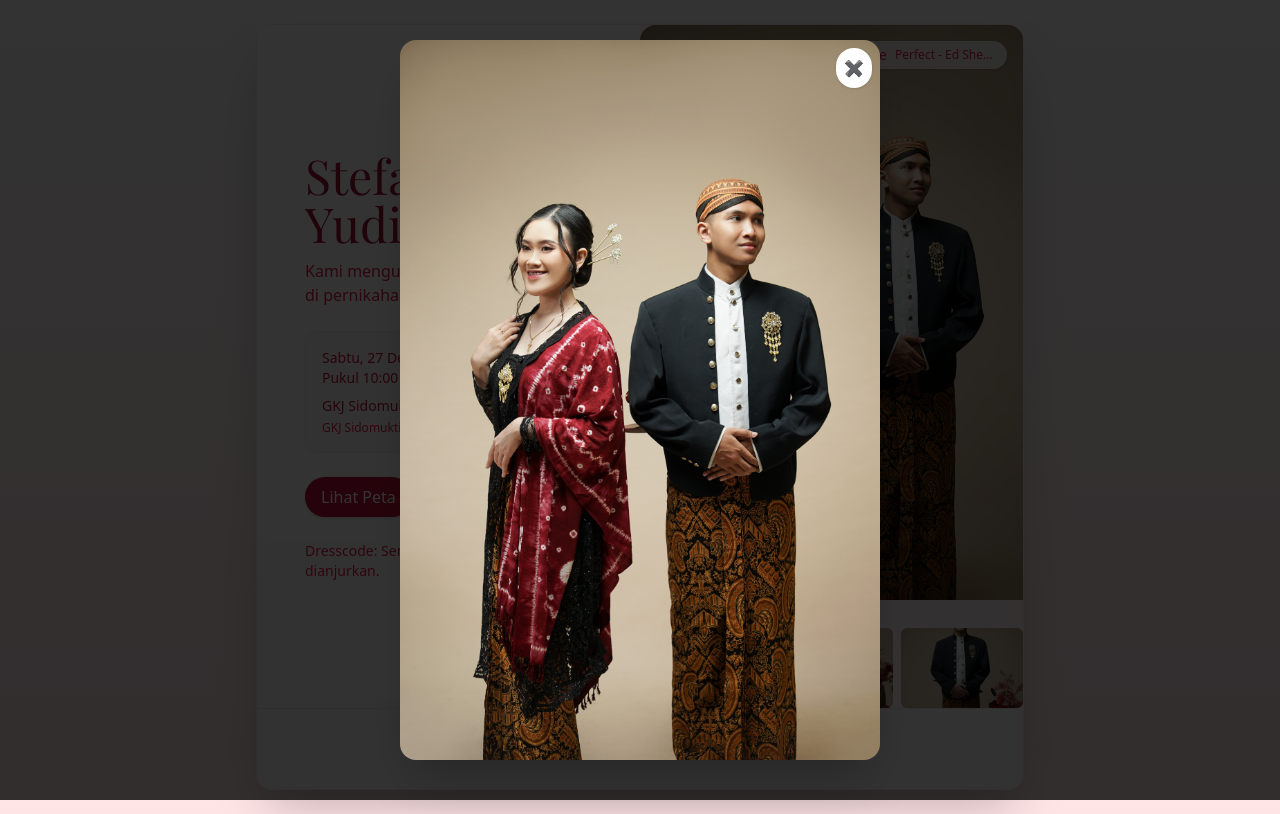
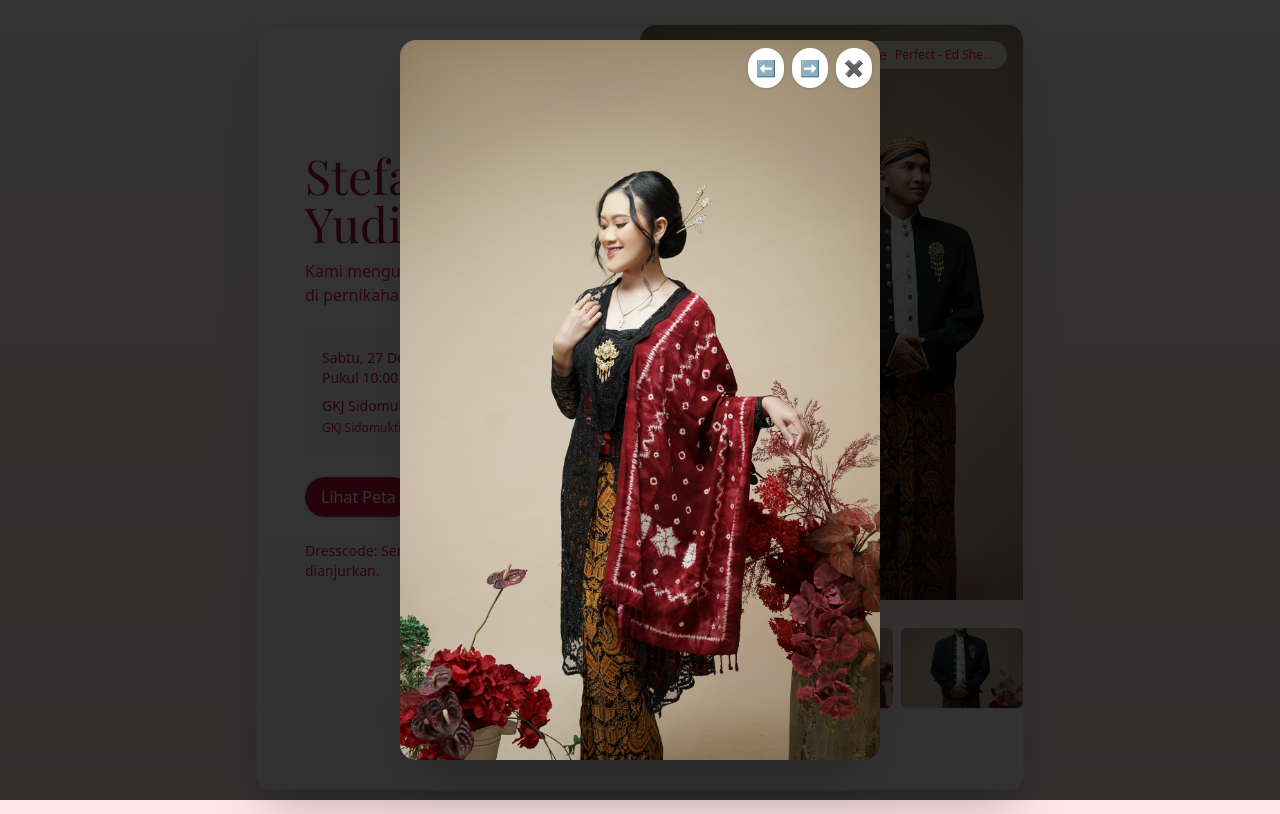
Before and after one commit to masyoedit/test-wedd, a Next.js app: page / in a window 1280 px wide. Both pictures are taken after a click on the picture 831 px from the left and 312 px from the top of the page. Built offline with nearby package versions, Linux system fonts and the light colour scheme.

Commit message:
Update index.js

```diff
--- a/pages/index.js
+++ b/pages/index.js
@@ -18,6 +18,7 @@ export default function WeddingInvite() {
     "/images/gallery2.jpg",
     "/images/gallery3.jpg",
   ];
+
   const playlist = [
     { title: "Perfect - Ed Sheeran", src: "/music/perfect.mp3" },
     { title: "All of Me - John Legend", src: "/music/allofme.mp3" },
@@ -31,9 +32,11 @@ export default function WeddingInvite() {
   const audioRef = useRef(null);
 
   // 📸 Popup zoom foto
-  const [selectedPhoto, setSelectedPhoto] = useState(null);
-  const openPhoto = (src) => setSelectedPhoto(src);
-  const closePhoto = () => setSelectedPhoto(null);
+  const [selectedPhotoIndex, setSelectedPhotoIndex] = useState(null);
+  const openPhoto = (index) => setSelectedPhotoIndex(index);
+  const closePhoto = () => setSelectedPhotoIndex(null);
+  const nextPhoto = () => setSelectedPhotoIndex((prev) => (prev + 1) % galleryPhotos.length);
+  const prevPhoto = () => setSelectedPhotoIndex((prev) => (prev - 1 + galleryPhotos.length) % galleryPhotos.length);
 
   // 🎵 Fade-in lembut
   function fadeInAudio(audio) {
@@ -51,7 +54,6 @@ export default function WeddingInvite() {
 
   // 🎵 Setup dan kontrol musik
   useEffect(() => {
-    // Hentikan audio lama jika ada
     if (audioRef.current) {
       audioRef.current.pause();
       audioRef.current.currentTime = 0;
@@ -61,12 +63,12 @@ export default function WeddingInvite() {
     audioRef.current = audio;
     audio.loop = false;
 
-    // Jika lagu selesai → otomatis next
+    // Auto-next track setelah selesai
     audio.onended = () => nextTrack(true);
 
-    // Autoplay saat load
-    audio
-      .play()
+    // Coba autoplay langsung (beberapa browser perlu interaksi, tapi ini sudah memaksa di sebagian besar)
+    const tryPlay = () => {
+      audio.play()
         .then(() => {
           fadeInAudio(audio);
           setIsPlaying(true);
@@ -74,6 +76,10 @@ export default function WeddingInvite() {
         .catch(() => {
           console.log("🔇 Autoplay diblokir, menunggu interaksi pengguna...");
         });
+    };
+
+    // Autoplay langsung saat halaman load
+    tryPlay();
 
     return () => {
       audio.pause();
@@ -81,7 +87,7 @@ export default function WeddingInvite() {
     };
   }, [currentTrack]);
 
-  // Tombol Play/Pause
+  // 🎵 Kontrol tombol musik
   function togglePlay() {
     const audio = audioRef.current;
     if (!audio) return;
@@ -94,7 +100,6 @@ export default function WeddingInvite() {
     }
   }
 
-  // Tombol Mute/Unmute
   function toggleMute() {
     const audio = audioRef.current;
     if (audio) {
@@ -103,7 +108,6 @@ export default function WeddingInvite() {
     }
   }
 
-  // Fungsi Next Track tanpa echo
   function nextTrack(auto = false) {
     const audio = audioRef.current;
     if (audio) {
@@ -116,9 +120,7 @@ export default function WeddingInvite() {
       if (auto || isPlaying) {
         setTimeout(() => {
           const nextAudio = audioRef.current;
-          if (nextAudio) {
-            nextAudio.play().catch(() => {});
-          }
+          if (nextAudio) nextAudio.play().catch(() => {});
         }, 500);
       }
       return next;
@@ -208,7 +210,7 @@ export default function WeddingInvite() {
                 src={mainPhoto}
                 alt="couple"
                 className="rounded-xl object-cover w-full h-72 md:h-full md:rounded-l-2xl md:rounded-r-none cursor-pointer"
-                onClick={() => openPhoto(mainPhoto)}
+                onClick={() => openPhoto(0)}
               />
             </div>
             <div className="w-full mt-3 grid grid-cols-3 gap-2">
@@ -218,7 +220,7 @@ export default function WeddingInvite() {
                   src={photo}
                   alt={`gallery-${i}`}
                   className="rounded-md h-20 w-full object-cover cursor-pointer hover:scale-105 transition"
-                  onClick={() => openPhoto(photo)}
+                  onClick={() => openPhoto(i)}
                 />
               ))}
             </div>
@@ -232,24 +234,38 @@ export default function WeddingInvite() {
       </div>
 
       {/* 🖼️ Popup Foto Zoom */}
-      {selectedPhoto && (
+      {selectedPhotoIndex !== null && (
         <div
           className="fixed inset-0 bg-black/80 flex justify-center items-center z-50"
           onClick={closePhoto}
         >
           <div className="relative">
             <img
-              src={selectedPhoto}
+              src={galleryPhotos[selectedPhotoIndex]}
               alt="Zoomed"
               className="max-h-[90vh] max-w-[90vw] rounded-2xl shadow-2xl"
               onClick={(e) => e.stopPropagation()}
             />
+            <div className="absolute top-2 right-2 flex gap-2">
+              <button
+                onClick={prevPhoto}
+                className="bg-white text-gray-800 rounded-full p-2 shadow hover:bg-gray-200 transition"
+              >
+                ⬅️
+              </button>
+              <button
+                onClick={nextPhoto}
+                className="bg-white text-gray-800 rounded-full p-2 shadow hover:bg-gray-200 transition"
+              >
+                ➡️
+              </button>
               <button
                 onClick={closePhoto}
-              className="absolute top-2 right-2 bg-white text-gray-800 rounded-full p-2 shadow hover:bg-gray-200 transition"
+                className="bg-white text-gray-800 rounded-full p-2 shadow hover:bg-gray-200 transition"
               >
                 ✖️
               </button>
+            </div>
           </div>
         </div>
       )}
```
Lines whose indentation alone changed are shown as unchanged.
